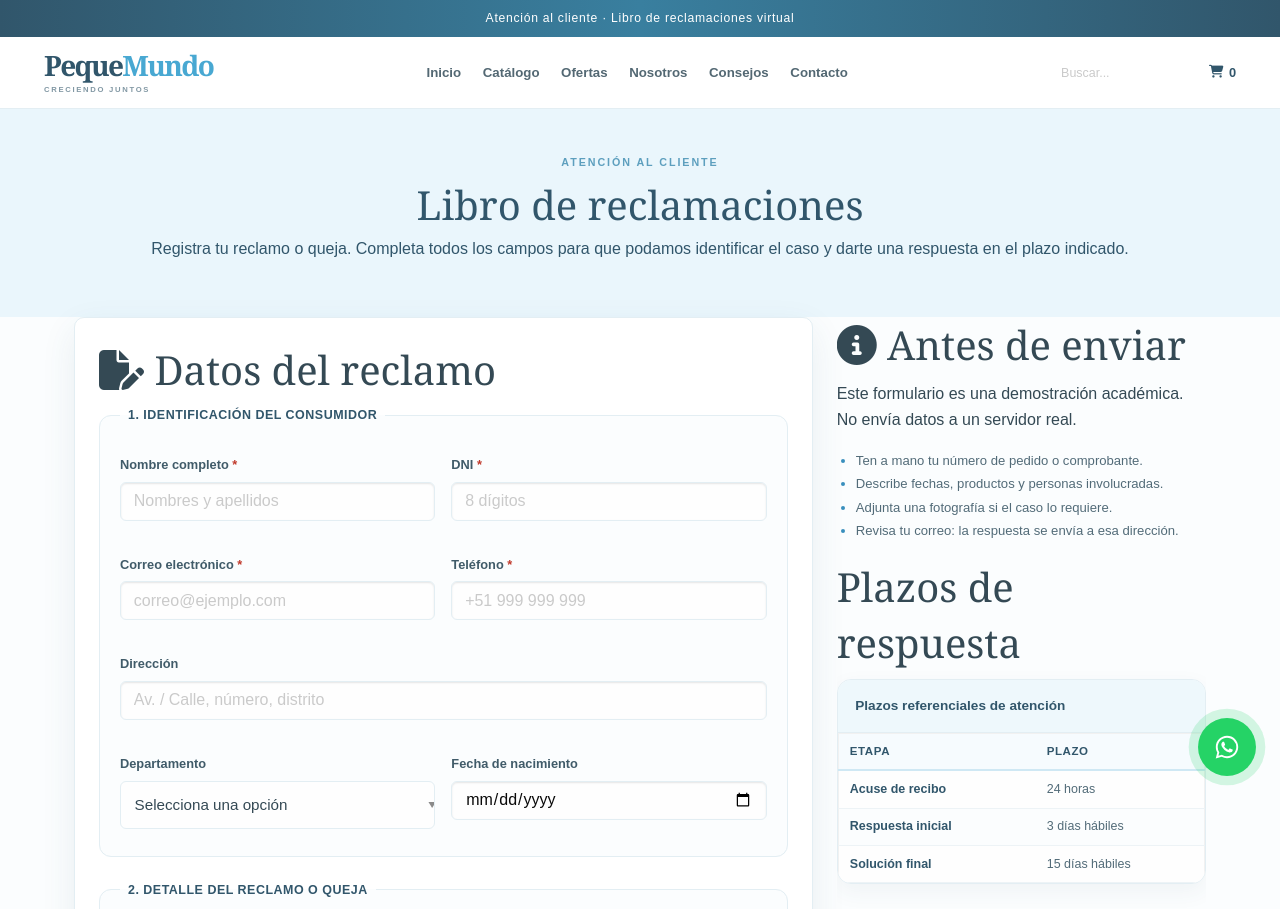
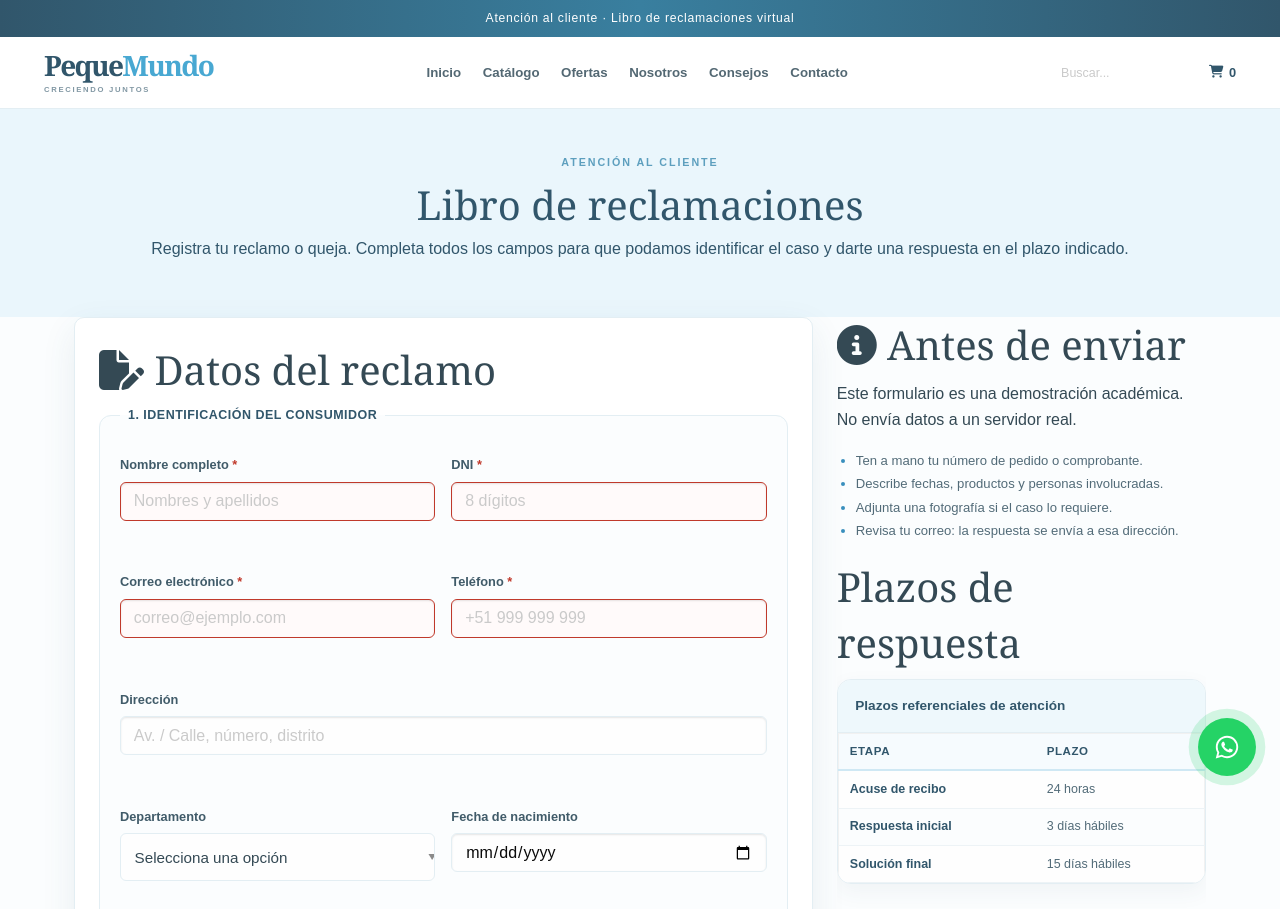
Before and after one commit to CatApaza/PequeMundo, a website: page pages/reclamos.html in a window 1280 px wide. Shown: the top 909 px of the page. Drawn offline with nearby package versions, Linux system fonts and the light colour scheme.

Commit message:
mensajes en formulario

```diff
--- a/css/estilos-less.css
+++ b/css/estilos-less.css
@@ -250,6 +250,21 @@
   margin-top: 0.35rem;
   color: #7a8f9a;
   font-size: 0.72rem;
+}
+.field-error {
+  display: block;
+  min-height: 1.1rem;
+  margin-top: 0.35rem;
+  color: #b42318;
+  font-size: 0.72rem;
+  line-height: 1.35;
+}
+.form-field input[aria-invalid="true"],
+.form-field textarea[aria-invalid="true"],
+.form-field select[aria-invalid="true"] {
+  border-color: #c0392b;
+  background: #fffafa;
+  outline-color: rgba(192, 57, 43, 0.2);
 }
 .form-check {
   display: flex;
--- a/js/carrito.js
+++ b/js/carrito.js
@@ -57,7 +57,7 @@ function mostrarCarrito() {
         <td class="col-numero">S/ ${subtotal.toFixed(2)}</td>
         <td class="col-accion">
           <button class="button alert hollow btn-eliminar" type="button" data-eliminar-id="${item.id}">
-            Eliminar
+            -
           </button>
         </td>
       </tr>`;
--- a/js/main.js
+++ b/js/main.js
@@ -90,6 +90,84 @@ document.addEventListener("DOMContentLoaded", () => {
     "mensaje-form-reclamos",
     "Tu reclamo fue registrado en esta demostración. Recibirás una respuesta en un plazo máximo de 15 días hábiles.",
   );
+
+  // Validación visible de campos con patterns en el libro de reclamaciones
+  const formReclamos = document.getElementById("form-reclamos");
+  if (formReclamos) {
+    const controlesReclamos = Array.from(
+      formReclamos.querySelectorAll(
+        "input:not([type='radio']):not([type='checkbox']):not([type='file']), textarea, select",
+      ),
+    );
+
+    const validarControlReclamos = (control, mostrarError = true) => {
+      control.setCustomValidity("");
+      let mensaje = "";
+      const valor = typeof control.value === "string" ? control.value.trim() : "";
+
+      if (control.required && (control.type === "checkbox" || control.type === "radio")) {
+        if (!control.checked) mensaje = "Selecciona una opción.";
+      } else if (control.required && valor === "") {
+        mensaje =
+          control.dataset.errorRequired ||
+          "Completa este campo.";
+      } else if (valor !== "" && control.validity.typeMismatch) {
+        mensaje =
+          control.dataset.errorType ||
+          "Ingresa un formato válido.";
+      } else if (valor !== "" && control.validity.patternMismatch) {
+        mensaje =
+          control.dataset.errorPattern ||
+          "El valor no cumple el formato solicitado.";
+      } else if (valor !== "" && control.validity.tooShort) {
+        mensaje =
+          control.dataset.errorMinlength ||
+          `Debes ingresar al menos ${control.minLength} caracteres.`;
+      } else if (control.validity.rangeUnderflow) {
+        mensaje =
+          control.dataset.errorRange ||
+          `El valor debe ser mayor o igual a ${control.min}.`;
+      }
+
+      control.setCustomValidity(mensaje);
+      control.setAttribute("aria-invalid", mensaje ? "true" : "false");
+
+      let ayuda = control.parentElement?.querySelector(".field-error");
+      if (!ayuda) {
+        ayuda = document.createElement("small");
+        ayuda.className = "field-error";
+        ayuda.setAttribute("aria-live", "polite");
+        control.parentElement?.appendChild(ayuda);
+      }
+      ayuda.textContent = mostrarError ? mensaje : "";
+
+      if (control.id) {
+        ayuda.id = ayuda.id || `${control.id}-error`;
+        const ids = (control.getAttribute("aria-describedby") || "")
+          .split(/\s+/)
+          .filter((id) => id && id !== ayuda.id);
+        ids.push(ayuda.id);
+        control.setAttribute("aria-describedby", ids.join(" "));
+      }
+
+      return !mensaje;
+    };
+
+    controlesReclamos.forEach((control) => {
+      control.addEventListener("input", () => validarControlReclamos(control));
+      control.addEventListener("change", () => validarControlReclamos(control));
+      control.addEventListener("blur", () => validarControlReclamos(control));
+      validarControlReclamos(control, false);
+    });
+
+    formReclamos.addEventListener("reset", () => {
+      requestAnimationFrame(() => {
+        controlesReclamos.forEach((control) =>
+          validarControlReclamos(control, false),
+        );
+      });
+    });
+  }
   manejarFormulario(
     "form-clientes",
     "mensaje-form-clientes",
--- a/pages/reclamos.html
+++ b/pages/reclamos.html
@@ -93,6 +93,12 @@
                     type="text"
                     placeholder="Nombres y apellidos"
                     autocomplete="name"
+                    pattern="[A-Za-zÁÉÍÓÚÜÑáéíóúüñ]+[ ]+[A-Za-zÁÉÍÓÚÜÑáéíóúüñ]+"
+                    minlength="3"
+                    title="Ingresa tu nombre y apellido usando letras."
+                    data-error-required="Ingresa tu nombre completo."
+                    data-error-pattern="Ingresa al menos nombre y apellido, usando letras."
+                    data-error-minlength="El nombre debe tener al menos 3 caracteres."
                     required
                   />
                 </div>
@@ -106,6 +112,9 @@
                     pattern="[0-9]{8}"
                     maxlength="8"
                     placeholder="8 dígitos"
+                    title="Ingresa exactamente 8 dígitos."
+                    data-error-required="Ingresa tu número de DNI."
+                    data-error-pattern="El DNI debe contener exactamente 8 dígitos."
                     required
                   />
                 </div>
@@ -117,6 +126,9 @@
                     type="email"
                     placeholder="correo@ejemplo.com"
                     autocomplete="email"
+                    title="Ingresa un correo electrónico válido."
+                    data-error-required="Ingresa tu correo electrónico."
+                    data-error-type="Ingresa un correo válido, por ejemplo nombre@ejemplo.com."
                     required
                   />
                 </div>
@@ -126,8 +138,13 @@
                     id="reclamo-telefono"
                     name="telefono"
                     type="tel"
+                    pattern="(?:\+51[ -]?)?9[0-9]{8}"
+                    inputmode="tel"
                     placeholder="+51 999 999 999"
                     autocomplete="tel"
+                    title="Ingresa 9 dígitos que comiencen con 9, con o sin prefijo +51."
+                    data-error-required="Ingresa tu número de teléfono."
+                    data-error-pattern="Teléfono inválido. Usa 9 dígitos y empieza con 9, por ejemplo 999999999."
                     required
                   />
                 </div>
@@ -188,6 +205,9 @@
                     name="pedido"
                     type="text"
                     placeholder="Ej. PM-2026-0042"
+                    pattern="PM-[0-9]{4}-[0-9]{4}"
+                    title="Usa el formato PM-AAAA-NNNN."
+                    data-error-pattern="El número de pedido debe tener el formato PM-2026-0042."
                   />
                 </div>
 
@@ -213,6 +233,7 @@
                     min="0"
                     step="0.01"
                     placeholder="0.00"
+                    data-error-range="El monto no puede ser menor que S/ 0.00."
                   />
                 </div>
 
@@ -224,6 +245,8 @@
                     rows="5"
                     minlength="20"
                     placeholder="Describe lo ocurrido con el mayor detalle posible."
+                    data-error-required="Describe el hecho ocurrido."
+                    data-error-minlength="La descripción debe tener al menos 20 caracteres."
                     required
                   ></textarea>
                 </div>
@@ -234,6 +257,9 @@
                     name="pedido-concreto"
                     rows="3"
                     placeholder="¿Qué solución esperas recibir?"
+                    minlength="10"
+                    data-error-required="Indica la solución que esperas recibir."
+                    data-error-minlength="Tu pedido concreto debe tener al menos 10 caracteres."
                     required
                   ></textarea>
                 </div>
```
